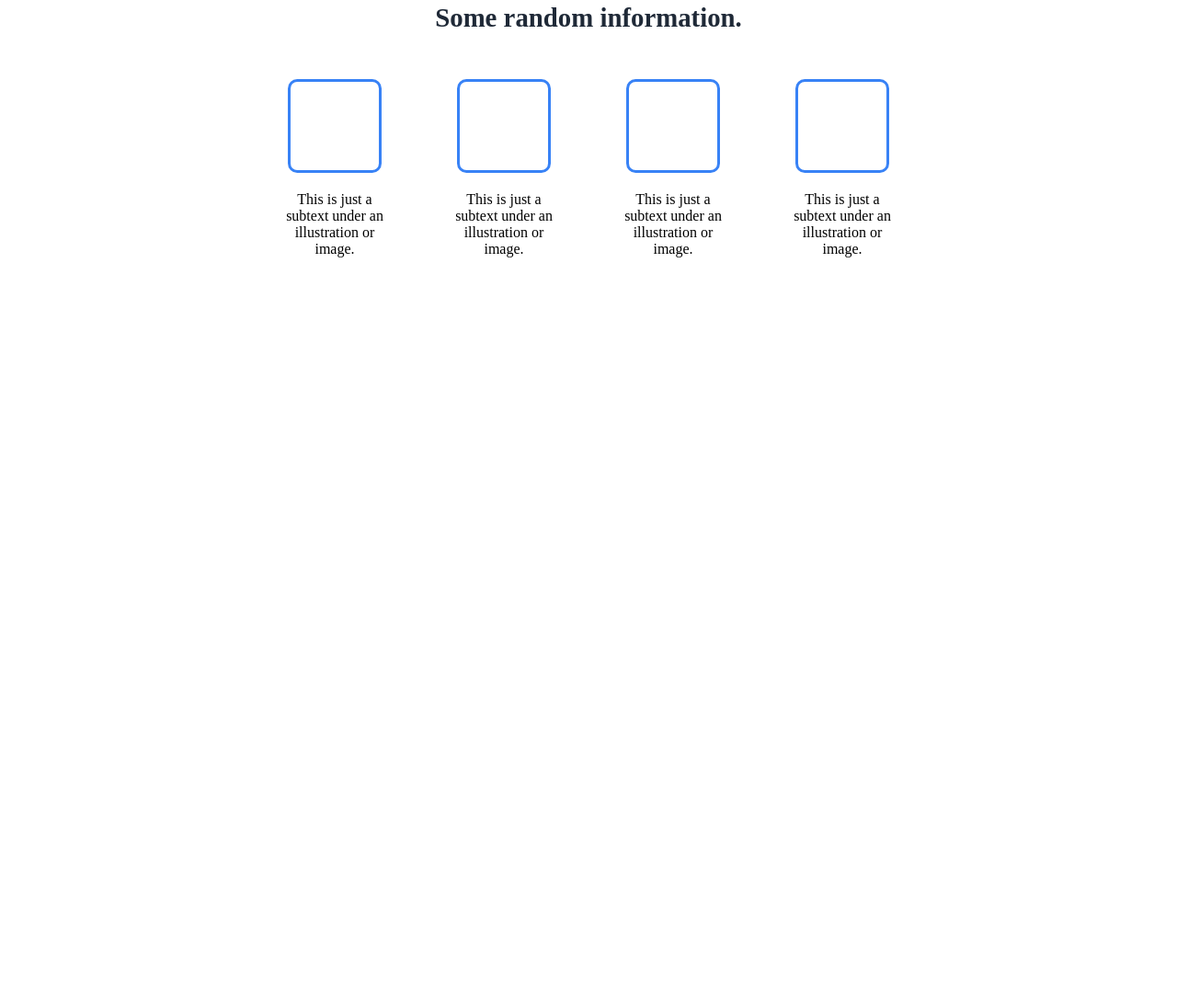
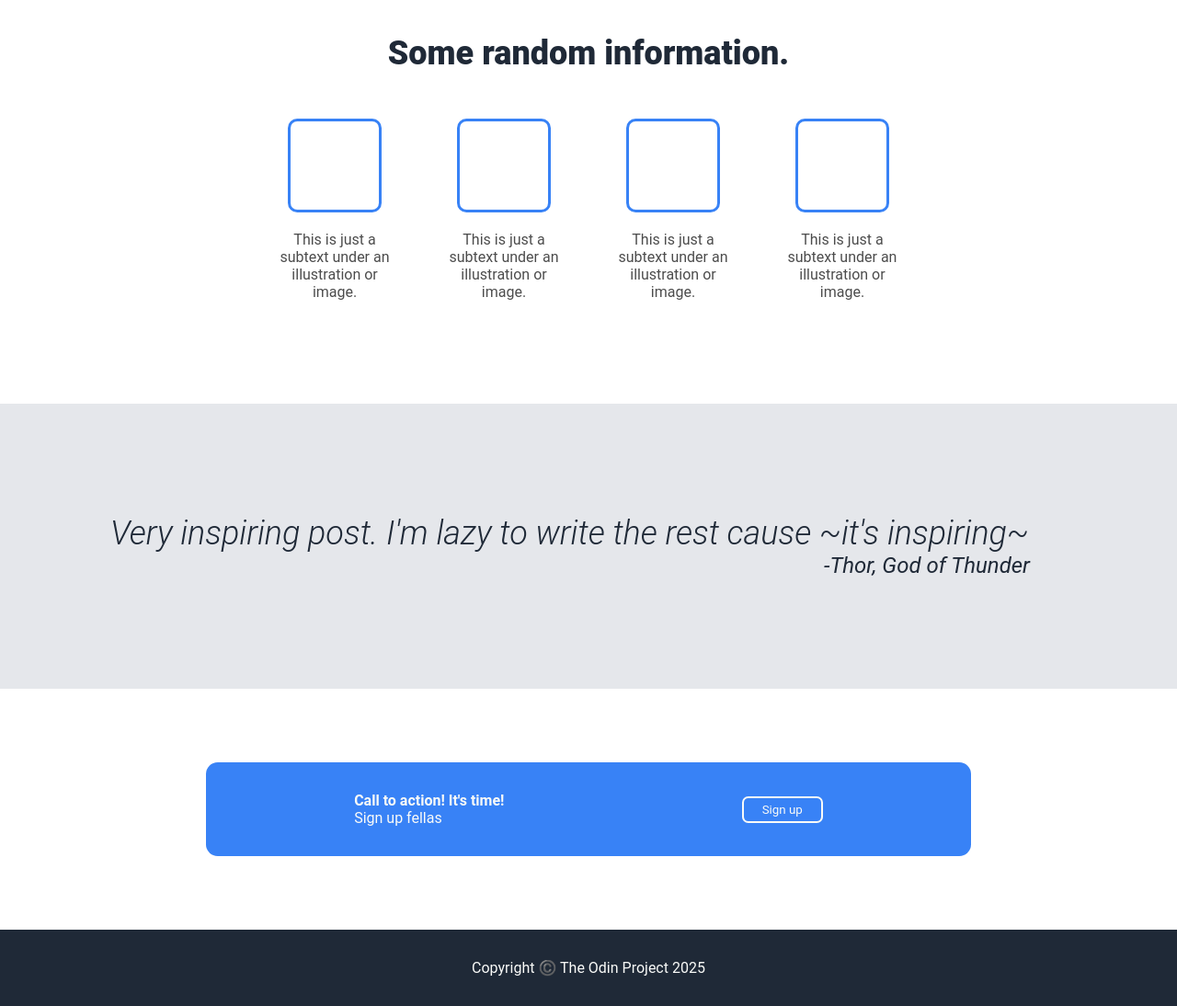
Before and after one commit to I3UNS/landing_page, a plain HTML site: page index.html in a window 1280 px wide. Shown: the part 380-1474 px from the top of the page at 92% size. Before the commit the page ends 800 px from the top, so only its background shows below. Drawn offline with Linux system fonts and the light colour scheme.

Commit message:
Added the following:
- Quote section
- Footer section
- CTA buttons

Changes made:

- Changed the "content-1" div name on line 34 to "info" for better understanding.
- Changed the "content-2" div name on line 55 to "quote-section" for better understanding.
- Added spacing between the sentences in the "hero-content" div for better readability.

Completed the project "Landing Page" as per the assignment.
NOTE: This page is subject to change as it is currently a template.

```diff
--- a/index.html
+++ b/index.html
@@ -23,15 +23,15 @@
                 <div class="hero-content">
                     <h2>This website is awesome</h2>
                     <p>This website has some subtext. Font is smaller and the color is a lower contrast</p>
-                    <button class="sign-solid-colors">Sign Up</button>
+                    <button class="sign-up" id="filled">Sign Up</button>
                 </div>
-                <img src="https://cdn-icons-png.flaticon.com/512/1144/1144760.png" alt="image placeholder">
+                <img class="logo" src="https://cdn-icons-png.flaticon.com/512/1144/1144760.png" alt="image placeholder">
             </div>
         </div>
     </header>
 
     <main>
-        <div class="content-1">
+        <div class="info">
             <h2>Some random information.</h2>
             <div class="box-container">
                 <div class="box"></div>
@@ -51,7 +51,24 @@
             </div>
         </div>
 
-        <div class="content-2"></div>
+        <div class="quote-section">
+            <p class="quote">Very inspiring post. I'm lazy to write the rest cause ~it's inspiring~</p>
+            <p class="speaker">-Thor, God of Thunder</p>
+        </div>
+
+        <div class="cta-section">
+            <div class="cta-container">
+                <div class="cta-content">
+                    <h4>Call to action! It's time!</h4>
+                    <p>Sign up fellas</p>
+                </div>
+                <button class="sign-up" id="hollow">Sign up</button>
+            </div>
+        </div>
     </main>
+
+    <footer>
+        <p>Copyright ©️ The Odin Project 2025</p>
+    </footer>
 </body>
 </html>
--- a/style.css
+++ b/style.css
@@ -1,6 +1,7 @@
 *{
     color: #f9faf8;
     margin: 0 auto;
+    font-family: 'Roboto', 'Open Sans', 'Helvetica Neue', sans-serif;
 }
 
 header{
@@ -38,6 +39,11 @@ a{
     align-items: center;
 
     margin: 68px auto;
+
+}
+
+.hero-content h2, .hero-content p{
+    margin-bottom: 10px;
 }
 
 .hero-opener > img{
@@ -46,21 +52,15 @@ a{
     margin-left: 72px;
 }
 
-/* TEMPORARY COLOR SET */
-button{
-    color: black;
-}
-
-
 /* MAIN SECTION */
 
-.content-1{
+.info{
     text-align: center;
     padding: 2em;
     margin: 30px auto;
 }
 
-.content-1 > .box-container{
+.info > .box-container{
     display: inline-flex;
     justify-content: center;
     flex-direction: column;
@@ -78,16 +78,79 @@ button{
     padding: 3em;
 }
 
-.content-1 > h2{
+.info > h2{
     color:#1F2937;
-    font-size: 1.8em;
+    font-size: 36px;
+    font-weight: 900;
 }
 
-/* TEMPORARY COLOR SET */
 .box-container p{
-    color: black;
+    color: rgba(0,0,0, 0.7);
 }
 
 .img-subtext{
     width: 70%;
 }
+
+/* QUOTE SECTION */
+
+.quote-section{
+    background-color: #e5e7eb;
+    padding: 120px;
+}
+
+.quote{
+    color: #1f2937;
+    font-weight: 300;
+    font-size: 36px;
+}
+
+.quote, .speaker{
+    font-style: italic;
+}
+
+.speaker{
+    color: #1F2937;
+    font-size: 24px;
+
+    margin-right: 40px;
+    text-align: right;
+}
+
+/* CALL-TO-ACTION SECTION */
+
+.cta-section{
+    margin: 80px auto;
+}
+
+.cta-container{
+    display: flex;
+    justify-content: space-between;
+    align-items: center;
+
+    background-color: #3882f6;
+    padding: 2em;
+    width: 60%;
+    border-radius: 0.8em;
+}
+
+.sign-up{
+    padding: 5px 20px;
+    border-radius: 0.5em;
+    color: #f9faf8
+}
+
+#filled{
+    background-color: #3882f6;
+}
+
+#hollow{
+    background-color: transparent;
+    border: 2px solid #f9faf8
+}
+
+footer{
+    text-align: center;
+    padding: 2em;
+    background-color: #1F2937;
+}
```
